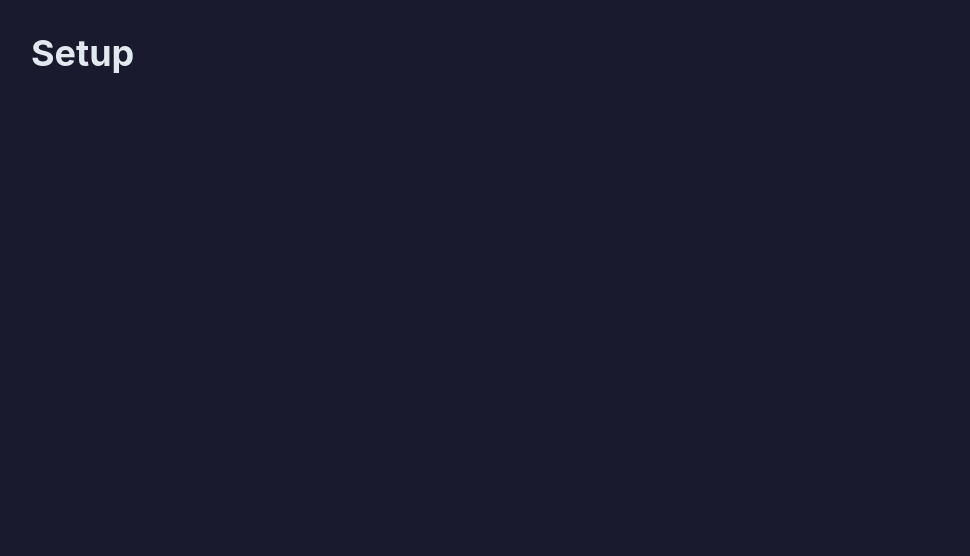
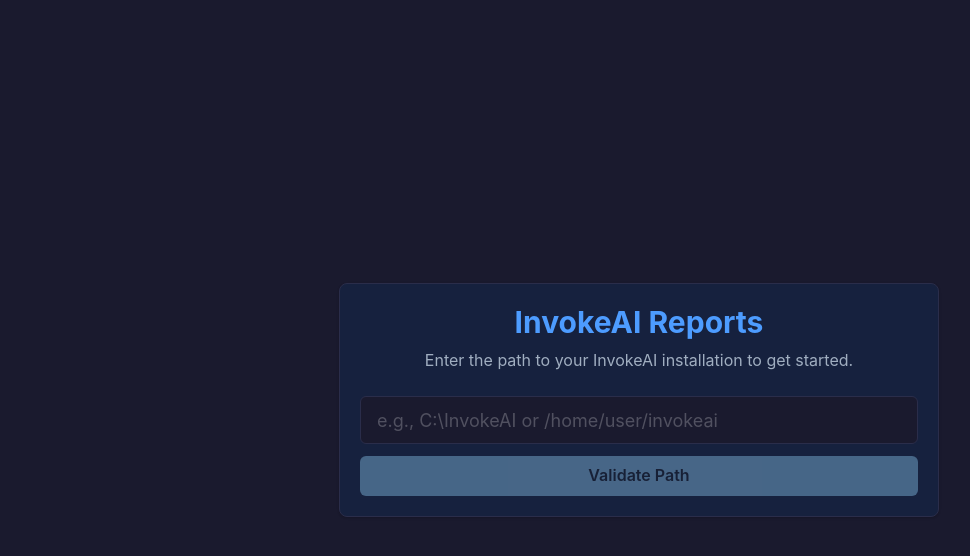
Before and after one commit to cochbild/invoke-ai-reports, a React (Vite) app in the folder frontend/: page /setup in a window 1280 px wide. Shown: the top 556 px of the page, without its empty margins (1-971 px from the left). Built offline with nearby package versions, Linux system fonts and the light colour scheme; no server answers.

Commit message:
feat: add first-run setup page with path validation and import

```diff
--- a/frontend/src/pages/SetupPage.tsx
+++ b/frontend/src/pages/SetupPage.tsx
@@ -1,4 +1,129 @@
-import { Box, Heading } from '@chakra-ui/react'
+// frontend/src/pages/SetupPage.tsx
+import {
+  Box, VStack, Heading, Text, Input, Button, Alert, AlertIcon,
+  Card, CardBody, HStack, Stat, StatLabel, StatNumber, useToast,
+} from '@chakra-ui/react'
+import { useState } from 'react'
+import { useNavigate } from 'react-router-dom'
+import { validatePath, triggerSync, updateSettings } from '../api/client'
+import type { ValidationResult } from '../api/client'
+
 export default function SetupPage() {
-  return <Box p={8}><Heading>Setup</Heading></Box>
+  const [path, setPath] = useState('')
+  const [validating, setValidating] = useState(false)
+  const [importing, setImporting] = useState(false)
+  const [validation, setValidation] = useState<ValidationResult | null>(null)
+  const [error, setError] = useState<string | null>(null)
+  const navigate = useNavigate()
+  const toast = useToast()
+
+  const handleValidate = async () => {
+    if (!path.trim()) return
+    setValidating(true)
+    setError(null)
+    setValidation(null)
+    try {
+      const result = await validatePath(path.trim())
+      if (result.valid) {
+        setValidation(result)
+      } else {
+        setError(result.error || 'Invalid path. Make sure this points to your InvokeAI installation folder containing databases/invokeai.db')
+      }
+    } catch {
+      setError('Could not connect to backend. Is the server running?')
+    } finally {
+      setValidating(false)
+    }
+  }
+
+  const handleImport = async () => {
+    setImporting(true)
+    try {
+      await updateSettings(path.trim())
+      const result = await triggerSync(path.trim())
+      toast({
+        title: 'Import complete!',
+        description: `Imported ${result.images_imported} images and ${result.queue_items_imported} queue items.`,
+        status: 'success', duration: 5000,
+      })
+      setTimeout(() => navigate('/'), 1500)
+    } catch {
+      setError('Import failed. Check the server logs for details.')
+      setImporting(false)
+    }
+  }
+
+  return (
+    <Box minH="100vh" bg="#1a1a2e" display="flex" alignItems="center" justifyContent="center">
+      <Card maxW="600px" w="full" mx={4}>
+        <CardBody>
+          <VStack spacing={6} align="stretch">
+            <VStack spacing={2}>
+              <Heading size="lg" color="accent.blue">InvokeAI Reports</Heading>
+              <Text color="gray.400" textAlign="center">
+                Enter the path to your InvokeAI installation to get started.
+              </Text>
+            </VStack>
+
+            <VStack spacing={3}>
+              <Input
+                placeholder="e.g., C:\InvokeAI or /home/user/invokeai"
+                value={path}
+                onChange={e => { setPath(e.target.value); setValidation(null); setError(null) }}
+                onKeyDown={e => e.key === 'Enter' && handleValidate()}
+                bg="surface.card" borderColor="surface.border"
+                size="lg"
+              />
+              <Button
+                colorScheme="blue" w="full"
+                onClick={handleValidate}
+                isLoading={validating}
+                isDisabled={!path.trim()}
+              >
+                Validate Path
+              </Button>
+            </VStack>
+
+            {error && (
+              <Alert status="error" borderRadius="md" bg="red.900">
+                <AlertIcon />
+                {error}
+              </Alert>
+            )}
+
+            {validation && (
+              <VStack spacing={4}>
+                <Alert status="success" borderRadius="md" bg="green.900">
+                  <AlertIcon />
+                  Database found! Ready to import.
+                </Alert>
+                <HStack spacing={4} w="full">
+                  <Stat>
+                    <StatLabel color="gray.400">Images</StatLabel>
+                    <StatNumber color="accent.blue">{validation.image_count?.toLocaleString()}</StatNumber>
+                  </Stat>
+                  <Stat>
+                    <StatLabel color="gray.400">Models</StatLabel>
+                    <StatNumber color="accent.purple">{validation.model_count}</StatNumber>
+                  </Stat>
+                  <Stat>
+                    <StatLabel color="gray.400">Users</StatLabel>
+                    <StatNumber color="accent.teal">{validation.user_count}</StatNumber>
+                  </Stat>
+                </HStack>
+                <Button
+                  colorScheme="green" w="full" size="lg"
+                  onClick={handleImport}
+                  isLoading={importing}
+                  loadingText="Importing..."
+                >
+                  Import Data
+                </Button>
+              </VStack>
+            )}
+          </VStack>
+        </CardBody>
+      </Card>
+    </Box>
+  )
 }
```
